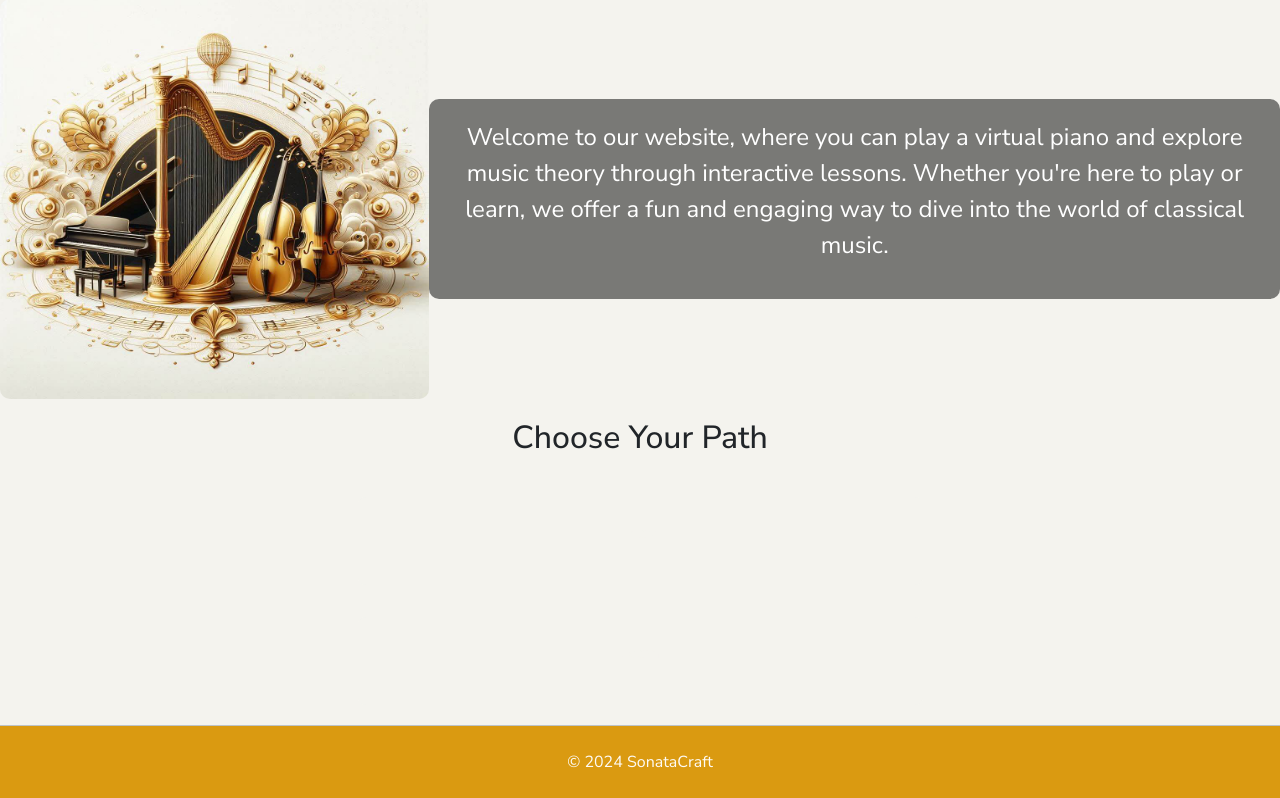
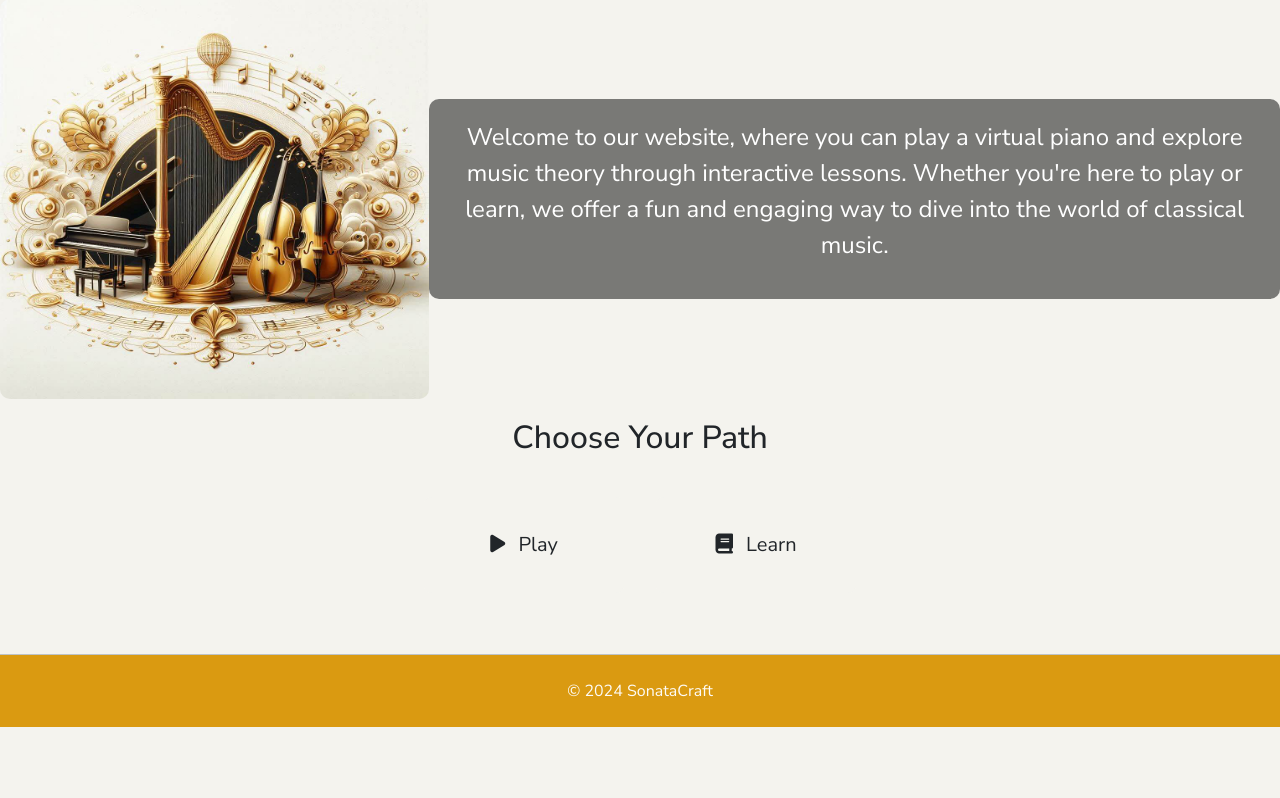
Before and after one commit to Damitwhy/Team4-Sep2024-Hackathon, a Django app: page / in a window 1280 px wide. Shown: the part 73-871 px from the top of the page. After the commit the page ends 800 px from the top, so only its background shows below. Run offline with Django 5.2, Linux system fonts and the light colour scheme.

Commit message:
Refactor home.html to update path buttons and improve code structure

```diff
--- a/core/templates/core/home.html
+++ b/core/templates/core/home.html
@@ -2,22 +2,33 @@
 {% load static %}
 {% block content %}
     <div class="hero-container">
-    <img src="{% static 'images/hero.jpeg' %}" alt="Guitar Man" class="hero-image">
+        <img src="{% static 'images/hero.jpeg' %}"
+             alt="Guitar Man"
+             class="hero-image">
         <div class="hero-text">
-        <p class="main-text">Welcome to our website, where you can play a virtual piano and
+            <p class="main-text">
+                Welcome to our website, where you can play a virtual piano and
                 explore music theory through interactive lessons. Whether you're here to play or learn, we offer a
-            fun and engaging way to dive into the world of classical music.</p>
-
+                fun and engaging way to dive into the world of classical music.
+            </p>
         </div>
     </div>
     <div class="container">
-    <h2 class="main-heading">Choose Your Path</h2>
+        <h2 class="main-heading">
+            Choose Your Path
+        </h2>
         <div class="card-container row">
-        <div class="path-button play-card col-sm-12 col-md-6">
-            <p>Play</p>
+            <div class="path-button play-card">
+                <a href="{% url 'play' %}"
+                   class="btn btn-lg btn-block">
+                    <i class="fas fa-play mr-2"></i> Play
+                </a>
             </div>
-        <div class="path-button learn-card col-sm-12 col-md-6">
-            <p>Learn</p>
+            <div class="path-button play-card">
+                <a href="{% url 'learn' %}"
+                   class="btn btn-lg btn-block">
+                    <i class="fas fa-book mr-2"></i> Learn
+                </a>
             </div>
         </div>
     </div>
```
Lines whose indentation alone changed are shown as unchanged.
